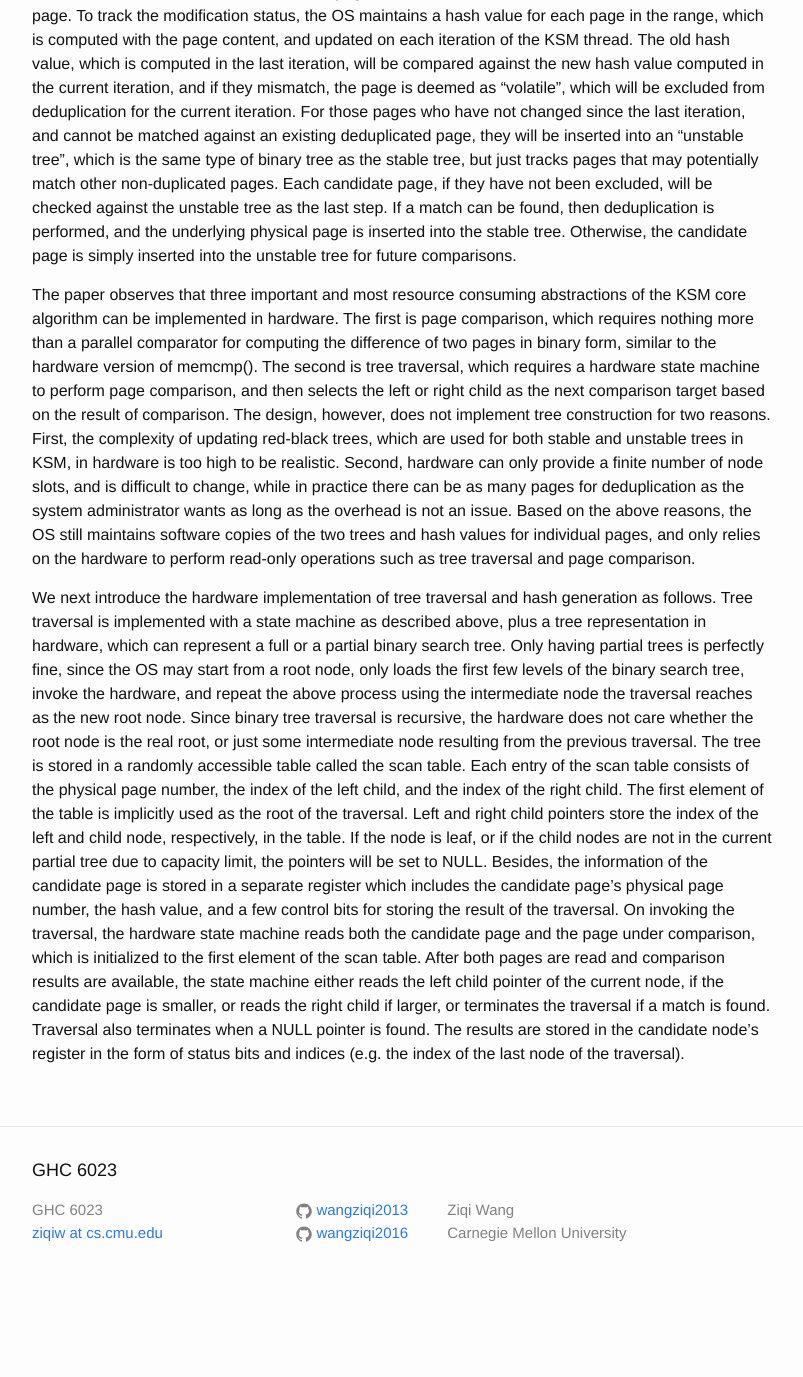
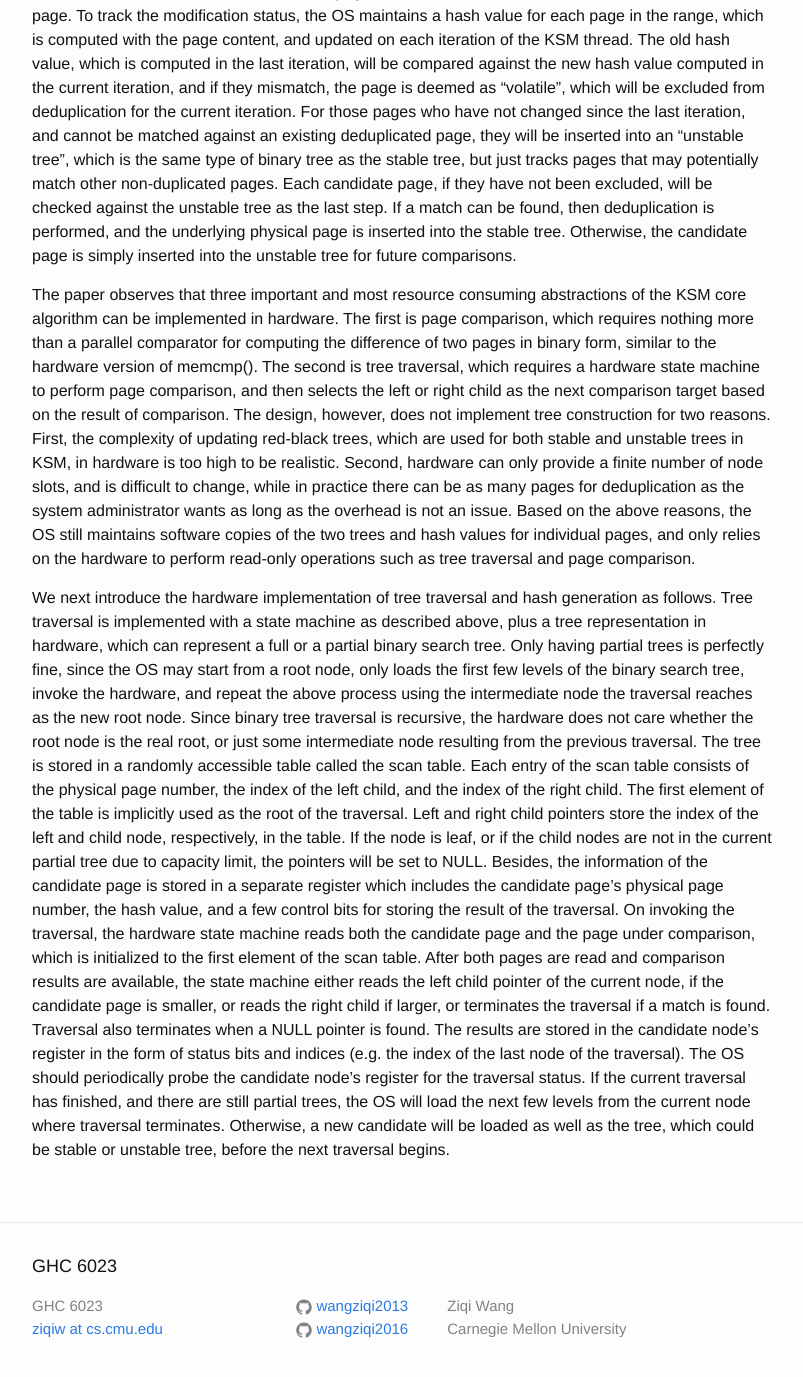
Before and after one commit to wangziqi2013/wangziqi2013.github.io, a Jekyll site: the page built from _posts/2020-07-26-pageforge.markdown, in a window 1280 px wide and 1400 px high, scrolled down 1190 px. Shown: the top 1377 px of the window, without its empty margins (238-1041 px from the left). Built offline with Jekyll 4.4.1, drawn with Linux system fonts in a browser that asks for light colours; before the commit the page ends 2494 px from its top, so only the background shows below that.

Commit message:
Adding OS

```diff
--- a/_posts/2020-07-26-pageforge.markdown
+++ b/_posts/2020-07-26-pageforge.markdown
@@ -82,4 +82,7 @@ is initialized to the first element of the scan table. After both pages are read
 the state machine either reads the left child pointer of the current node, if the candidate page is smaller, or
 reads the right child if larger, or terminates the traversal if a match is found. Traversal also terminates when
 a NULL pointer is found. The results are stored in the candidate node's register in the form of status bits and indices
-(e.g. the index of the last node of the traversal).
+(e.g. the index of the last node of the traversal). The OS should periodically probe the candidate node's register for
+the traversal status. If the current traversal has finished, and there are still partial trees, the OS will load
+the next few levels from the current node where traversal terminates. Otherwise, a new candidate will be loaded as
+well as the tree, which could be stable or unstable tree, before the next traversal begins.
```
